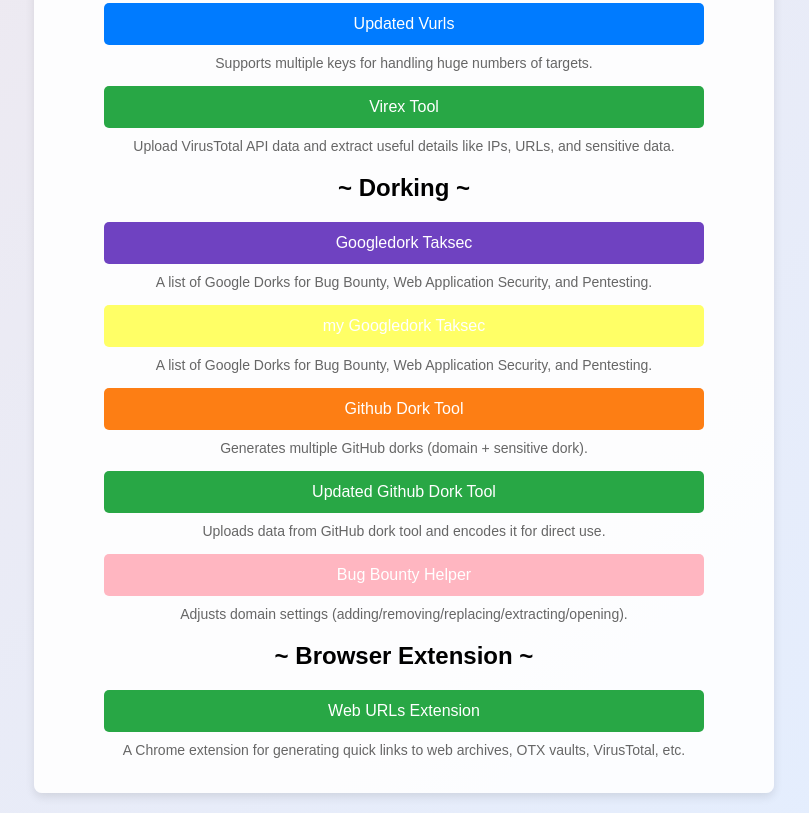
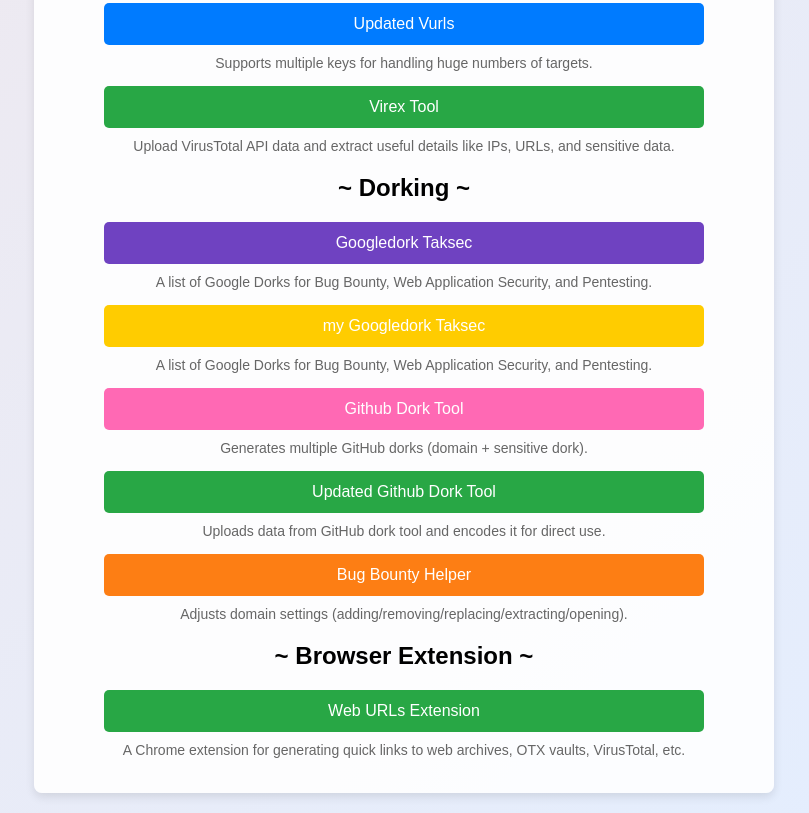
Before and after one commit to aditya936/me, a plain HTML site: page index.html in a window 1280 px wide. Shown: the part 941-1754 px from the top of the page, without its empty margins (236-1045 px from the left). Drawn offline with Linux system fonts and the light colour scheme.

Commit message:
Update index.html

```diff
--- a/index.html
+++ b/index.html
@@ -92,10 +92,10 @@
         .btn-purple:hover { background-color: #5936a4; }
         .btn-orange { background-color: #FD7E14; }
         .btn-orange:hover { background-color: #e06a0c; }
-        .btn-pink {background-color: #FFB6C1 }
-        .btn-pink:hover {background-color: #FF69B4 }
-        .btn-yellow {background-color: #FFFF66 }
-        .btn-yellow:hover {background-color: #FFCC00 }
+        .btn-pink {background-color: #FF69B4 }
+        .btn-pink:hover {background-color:  #FFB6C1}
+        .btn-yellow {background-color: #FFCC00  }
+        .btn-yellow:hover {background-color: #FFFF66}
 
         p {
             font-size: 14px;
@@ -160,13 +160,13 @@
         <a href="https://aditya936.github.io/gdork/" class="btn btn-yellow">my Googledork Taksec</a>
         <p>A list of Google Dorks for Bug Bounty, Web Application Security, and Pentesting.</p>
 
-        <a href="https://aditya936.github.io/git1/" class="btn btn-orange">Github Dork Tool</a>
+        <a href="https://aditya936.github.io/git1/" class="btn btn-pink">Github Dork Tool</a>
         <p>Generates multiple GitHub dorks (domain + sensitive dork).</p>
 
         <a href="https://aditya936.github.io/git2/" class="btn btn-green">Updated Github Dork Tool</a>
         <p>Uploads data from GitHub dork tool and encodes it for direct use.</p>
 
-        <a href="https://bugbounty.zip/" class="btn btn-pink">Bug Bounty Helper</a>
+        <a href="https://bugbounty.zip/" class="btn btn-orange">Bug Bounty Helper</a>
         <p>Adjusts domain settings (adding/removing/replacing/extracting/opening).</p>
 
         <h2>~ Browser Extension ~</h2>
```
